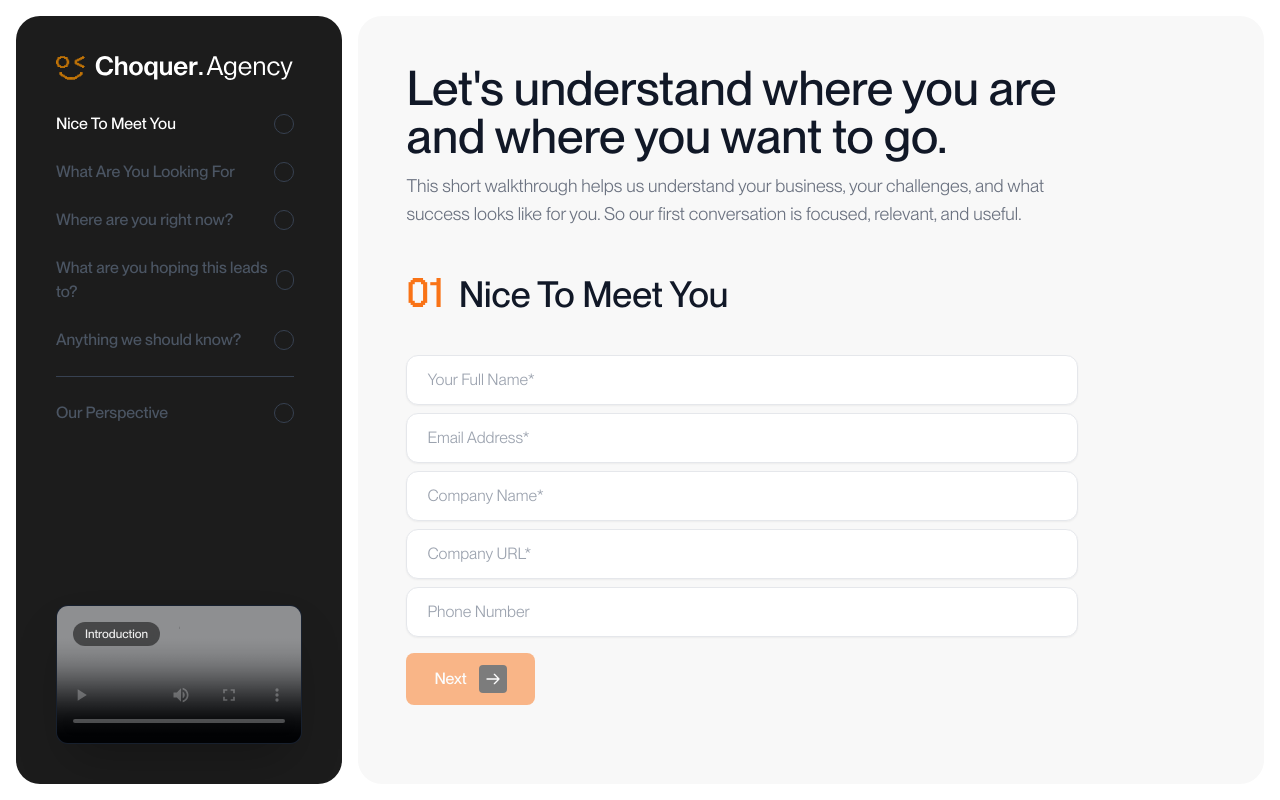
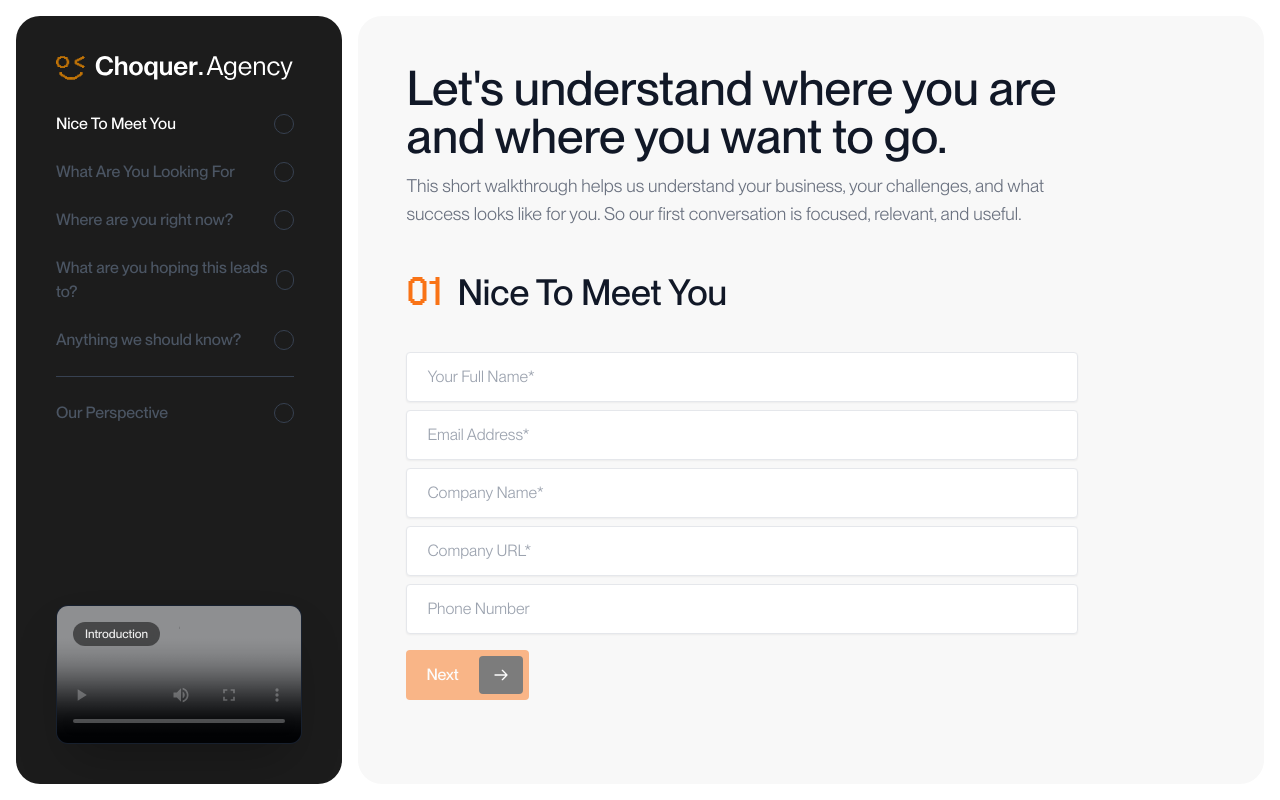
Before and after one commit to Choquer-agency/Choquer-contact, a React (Vite) app: page / in a window 1280 px wide. Built offline with nearby package versions, Linux system fonts and the light colour scheme; grey boxes are pictures that could not be loaded.

Commit message:
Design updates: reduce step number size, fix border radius, update button styling, improve loading centering, increase AI response length

```diff
--- a/App.tsx
+++ b/App.tsx
@@ -109,9 +109,9 @@ const App: React.FC = () => {
         return <Step5 {...stepProps} />;
       case 5:
         return (
-          <div className="animate-fade-in-up h-full flex flex-col justify-center">
+          <div className="animate-fade-in-up h-full flex-1 flex flex-col justify-center min-h-[400px]">
             {isLoading ? (
-              <div className="flex flex-col items-center justify-center h-full">
+              <div className="flex flex-col items-center justify-center flex-1">
                 <div className="w-16 h-16 border-4 border-brand-orange border-t-transparent rounded-full animate-spin mb-6"></div>
                 <p className="text-xl md:text-2xl font-medium text-gray-900 mb-2">Analyzing your plan...</p>
                 <p className="text-gray-500">This will only take a moment</p>
@@ -139,11 +139,15 @@ const App: React.FC = () => {
                     href="https://cal.com/brycechoquer/discovery"
                     target="_blank"
                     rel="noopener noreferrer"
-                    className="inline-flex items-center space-x-3 bg-brand-orange text-white px-6 py-3 rounded hover:bg-orange-600 transition-colors"
+                    className="group relative inline-flex items-center gap-5 bg-brand-orange text-white pl-5 pr-1.5 py-1.5 rounded overflow-hidden transition-colors"
                   >
-                    <span className="font-medium">Schedule A Call w/ Bryce</span>
-                    <div className="bg-black text-white p-1 rounded">
-                      <svg xmlns="http://www.w3.org/2000/svg" className="h-3 w-3" fill="none" viewBox="0 0 24 24" stroke="currentColor">
+                    {/* Expanding background on hover */}
+                    <div className="absolute right-3 w-0 h-[2.375rem] bg-orange-600 rounded transition-all duration-300 ease-out group-hover:w-[calc(100%-0.75rem)] group-hover:right-[0.375rem]" />
+
+                    <span className="relative z-10 font-medium transition-transform duration-500 group-hover:translate-x-0.5">Schedule A Call w/ Bryce</span>
+
+                    <div className="relative z-10 flex items-center justify-center w-11 h-[2.375rem] bg-black text-white rounded transition-colors duration-300">
+                      <svg xmlns="http://www.w3.org/2000/svg" className="h-4 w-4 transition-transform duration-400 group-hover:translate-x-0.5" fill="none" viewBox="0 0 24 24" stroke="currentColor">
                         <path strokeLinecap="round" strokeLinejoin="round" strokeWidth={2} d="M14 5l7 7m0 0l-7 7m7-7H3" />
                       </svg>
                     </div>
@@ -191,7 +195,7 @@ const App: React.FC = () => {
                 {/* Step Number and Title */}
                 <div className="mb-4">
                   <div className="flex items-baseline space-x-3 md:space-x-4">
-                    <span className="font-pixel text-brand-orange text-[32px] md:text-[52px] lg:text-[58px]">
+                    <span className="font-pixel text-brand-orange text-[30px] md:text-[50px] lg:text-[56px]">
                       {currentStepConfig.number}
                     </span>
                     <h2 className="text-xl md:text-3xl lg:text-4xl font-medium text-gray-900">
--- a/ClaudeService.ts
+++ b/ClaudeService.ts
@@ -109,7 +109,7 @@ Guidance:
 Output Format:
 Return valid JSON only, with no extra commentary.
 
-IMPORTANT: Keep each field concise - maximum 180 characters per field. This ensures the summary fits on screen without scrolling.
+IMPORTANT: Each field should be detailed and strategic - aim for 250-350 characters per field. Provide substantive insights that demonstrate deep understanding of their situation.
 
 Respond ONLY with valid JSON in this exact format: {"situationAnalysis": "...", "mistake": "...", "nextStep": "..."}`;
 
@@ -123,7 +123,7 @@ Respond ONLY with valid JSON in this exact format: {"situationAnalysis": "...",
       },
       body: JSON.stringify({
         model: 'claude-sonnet-4-20250514',
-        max_tokens: 1024,
+        max_tokens: 2048,
         messages: [
           {
             role: 'user',
@@ -158,13 +158,13 @@ Respond ONLY with valid JSON in this exact format: {"situationAnalysis": "...",
 
     const parsed = JSON.parse(jsonMatch[0]) as AiSummary;
 
-    // Truncate if needed to prevent scrolling
+    // Truncate if needed to prevent excessive length
     const truncate = (str: string, maxLen: number) => str.length > maxLen ? str.substring(0, maxLen - 3) + '...' : str;
 
     return {
-      situationAnalysis: truncate(parsed.situationAnalysis, 200),
-      mistake: truncate(parsed.mistake, 200),
-      nextStep: truncate(parsed.nextStep, 200),
+      situationAnalysis: truncate(parsed.situationAnalysis, 350),
+      mistake: truncate(parsed.mistake, 350),
+      nextStep: truncate(parsed.nextStep, 350),
     };
   } catch (error) {
     console.error("[ClaudeService] Error:", error);
--- a/Sidebar.tsx
+++ b/Sidebar.tsx
@@ -681,6 +681,8 @@ export const Sidebar: React.FC<SidebarProps> = ({ currentStep }) => {
             controls
             poster="https://picsum.photos/id/4/800/600"
             playsInline
+            preload="metadata"
+            crossOrigin="anonymous"
         >
             <source src="https://commondatastorage.googleapis.com/gtv-videos-bucket/sample/ForBiggerJoyrides.mp4" type="video/mp4" />
             Your browser does not support the video tag.
--- a/Steps.tsx
+++ b/Steps.tsx
@@ -27,7 +27,7 @@ const InputField: React.FC<InputFieldProps> = ({ label, value, onChange, require
       value={value}
       onChange={(e) => onChange(e.target.value)}
       placeholder={`${label}${required ? '*' : ''}`}
-      className="w-full bg-white px-5 py-3 rounded-xl border border-gray-200 focus:border-gray-300 focus:ring-0 outline-none text-gray-800 placeholder-gray-400 transition-all shadow-sm hover:shadow-md text-base"
+      className="w-full bg-white px-5 py-3 rounded border border-gray-200 focus:border-gray-300 focus:ring-0 outline-none text-gray-800 placeholder-gray-400 transition-all shadow-sm hover:shadow-md text-base"
     />
   </div>
 );
@@ -47,7 +47,7 @@ const SelectDropdown: React.FC<SelectDropdownProps> = ({ label, value, onChange,
       <select
         value={value}
         onChange={(e) => onChange(e.target.value)}
-        className={`w-full appearance-none bg-white px-5 py-3 rounded-xl border border-gray-200 focus:border-gray-300 focus:ring-0 outline-none text-gray-800 transition-all shadow-sm hover:shadow-md cursor-pointer text-base ${openUpward ? 'dropdown-upward' : ''}`}
+        className={`w-full appearance-none bg-white px-5 py-3 rounded border border-gray-200 focus:border-gray-300 focus:ring-0 outline-none text-gray-800 transition-all shadow-sm hover:shadow-md cursor-pointer text-base ${openUpward ? 'dropdown-upward' : ''}`}
         style={openUpward ? { position: 'relative' } : undefined}
       >
         <option value="" disabled>Select One</option>
@@ -71,7 +71,7 @@ interface CheckboxButtonProps {
 const CheckboxButton: React.FC<CheckboxButtonProps> = ({ label, isSelected, onToggle }) => (
   <button
     onClick={onToggle}
-    className={`w-full text-left px-5 py-3 rounded-xl border mb-2 flex items-center justify-between transition-all duration-200 group
+    className={`w-full text-left px-5 py-3 rounded border mb-2 flex items-center justify-between transition-all duration-200 group
       ${isSelected
         ? 'bg-white border-brand-orange shadow-md'
         : 'bg-white border-gray-200 hover:border-gray-300 hover:shadow-md'
@@ -97,13 +97,18 @@ const NextButton: React.FC<NextButtonProps> = ({ onClick, disabled = false }) =>
   <button
     onClick={onClick}
     disabled={disabled}
-    className={`mt-4 flex items-center space-x-3 bg-brand-orange text-white px-7 py-3 rounded-lg hover:bg-orange-600 transition-colors disabled:opacity-50 disabled:cursor-not-allowed`}
+    className="group mt-4 relative flex items-center gap-5 bg-brand-orange text-white pl-5 pr-1.5 py-1.5 rounded overflow-hidden transition-colors disabled:opacity-50 disabled:cursor-not-allowed"
   >
-    <span className="font-medium text-base">Next</span>
-    <div className="bg-black text-white p-1.5 rounded">
-        <svg xmlns="http://www.w3.org/2000/svg" className="h-4 w-4" fill="none" viewBox="0 0 24 24" stroke="currentColor">
-            <path strokeLinecap="round" strokeLinejoin="round" strokeWidth={2} d="M14 5l7 7m0 0l-7 7m7-7H3" />
-        </svg>
+    {/* Expanding background on hover */}
+    <div className="absolute right-3 w-0 h-[2.375rem] bg-orange-600 rounded transition-all duration-300 ease-out group-hover:w-[calc(100%-0.75rem)] group-hover:right-[0.375rem]" />
+
+    <span className="relative z-10 font-medium text-base transition-transform duration-500 group-hover:translate-x-0.5">Next</span>
+
+    {/* Arrow box matching Webflow dimensions */}
+    <div className="relative z-10 flex items-center justify-center w-11 h-[2.375rem] bg-black text-white rounded transition-colors duration-300">
+      <svg xmlns="http://www.w3.org/2000/svg" className="h-4 w-4 transition-transform duration-400 group-hover:translate-x-0.5" fill="none" viewBox="0 0 24 24" stroke="currentColor">
+        <path strokeLinecap="round" strokeLinejoin="round" strokeWidth={2} d="M14 5l7 7m0 0l-7 7m7-7H3" />
+      </svg>
     </div>
   </button>
 );
@@ -234,14 +239,13 @@ export const Step5: React.FC<StepProps> = ({ formData, updateData, onNext }) =>
   return (
     <div className="animate-fade-in-up h-full flex flex-col">
       <textarea
-        className="w-full bg-white px-5 py-3 rounded-xl border border-gray-200 focus:border-gray-300 focus:ring-0 outline-none text-gray-800 placeholder-gray-400 transition-all shadow-sm hover:shadow-md text-base min-h-[140px] resize-none"
+        className="w-full bg-white px-5 py-3 rounded border border-gray-200 focus:border-gray-300 focus:ring-0 outline-none text-gray-800 placeholder-gray-400 transition-all shadow-sm hover:shadow-md text-base min-h-[140px] resize-none"
         placeholder="Anything about your business, goals, or concerns you think would be helpful context?"
         value={formData.anythingElse}
         onChange={(e) => updateData({ anythingElse: e.target.value })}
       />
-      <div>
-        <NextButton onClick={onNext} />
-      </div>
+      <p className="mt-4 text-gray-500 text-sm">Ready to see your personalized analysis? Click next to begin.</p>
+      <NextButton onClick={onNext} />
     </div>
   );
 };
```
